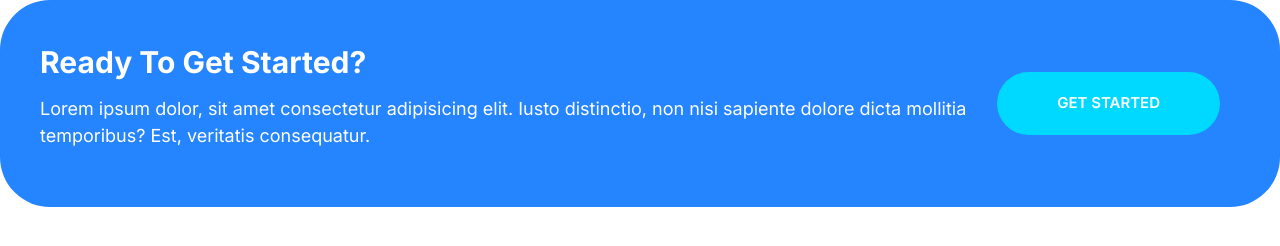
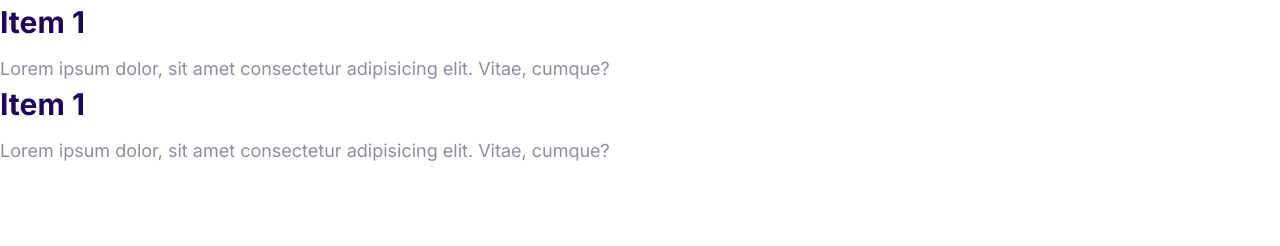
Before and after one commit to MeeetShaaah/MeeShaa-Basic-HTML-CSS-Website, a plain HTML site: page index.html in a window 1280 px wide. Drawn offline with Linux system fonts and the light colour scheme.

Commit message:
Build collapsible component.

```diff
--- a/CSS/styles.css
+++ b/CSS/styles.css
@@ -546,3 +546,36 @@ a{
         margin: 0 2rem;
     }
 }
+
+/* Collapsible */
+
+ .collapsible__header{
+    display: flex;
+    justify-content: space-between;
+ }
+
+ .collapsible__heading{
+    margin-top: 0;
+    font-size: 3rem;
+ }
+
+ .collapsible_chevron{
+    transform: rotate(-90deg);
+    transition: transform 0.3s;
+ }
+
+ .collapsible__content{
+    max-height: 0;
+    overflow: hidden;
+    opacity: 0;
+    transition: all 0.3s;
+ }
+
+ .collapsible--expanded .collapsible_chevron{
+    transform: rotate(0);
+ }
+
+ .collapsible--expanded .collapsible__content{
+    max-height: 100vh;
+    opacity: 1;
+ }
--- a/index.html
+++ b/index.html
@@ -11,15 +11,30 @@
     <link rel="stylesheet" href="css/styles.css">
 </head>
 <body>
-    <div class="callout callout--primary">
-        <div class="grid grid--col-2">
-            <div class="callout__content">
-                <h2 class="callout__heading">Ready To Get Started?</h2>
-                <p>Lorem ipsum dolor, sit amet consectetur adipisicing elit. Iusto distinctio, non nisi sapiente dolore dicta mollitia temporibus? Est, veritatis consequatur.
-                </p>
-            </div>
-            <a href="#" class="btn btn--secondary btn--stretched">Get Started</a>
+    <div class="collapsible collapsible--expanded">
+        <header class="collapsible__header">
+            <h2 class="collapsible__heading">Item 1</h2>
+                    <!-- I ahve a issue with "Chevron" icon here -->
+                    <svg class="icon icon--white collapsible_chevron">
+                        <use xlink:href="images/sprite.svg#chevron"></use>
+                    </svg>
+        </header>
+        <div class="collapsible__content ">
+            Lorem ipsum dolor, sit amet consectetur adipisicing elit. Vitae, cumque?
         </div>
     </div>
+    <div class="collapsible collapsible--expanded">
+        <header class="collapsible__header">
+            <h2 class="collapsible__heading">Item 1</h2>
+                    <!-- I ahve a issue with "Chevron" icon here -->
+                    <svg class="icon icon--white collapsible_chevron">
+                        <use xlink:href="images/sprite.svg#chevron"></use>
+                    </svg>
+        </header>
+        <div class="collapsible__content ">
+            Lorem ipsum dolor, sit amet consectetur adipisicing elit. Vitae, cumque?
+        </div>
+    </div>
+    <script src="js/main.js"></script>
 </body>
 </html>
--- /dev/null
+++ b/js/main.js
@@ -0,0 +1,6 @@
+const collapsibles = document.querySelectorAll(".collapsible");
+collapsibles.forEach((item) =>
+  item.addEventListener("click", function () {
+    this.classList.toggle("collapsible--expanded");
+  })
+);
```
Also changed, not shown: Components/collapsible.html (added, +25 -0 lines).
